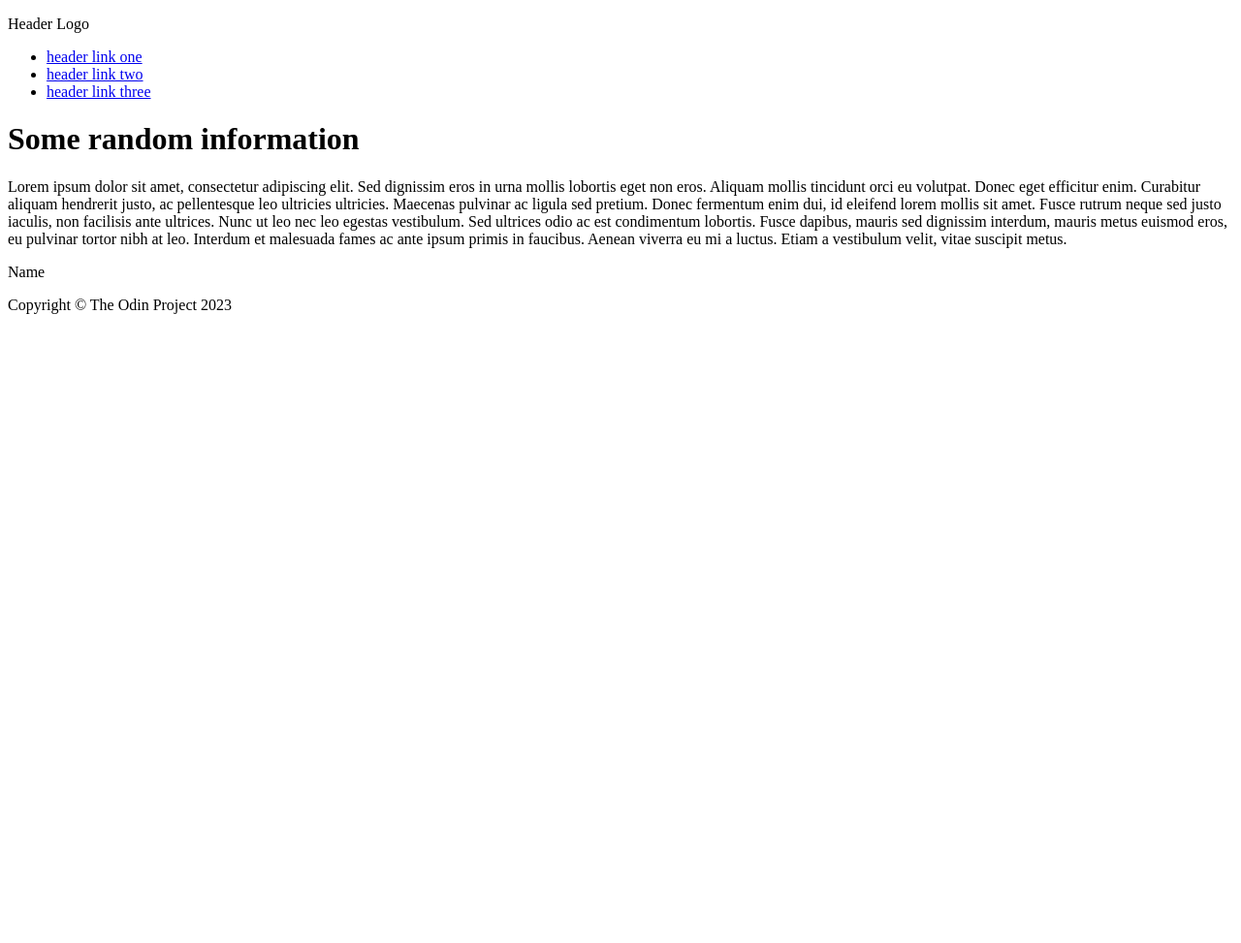
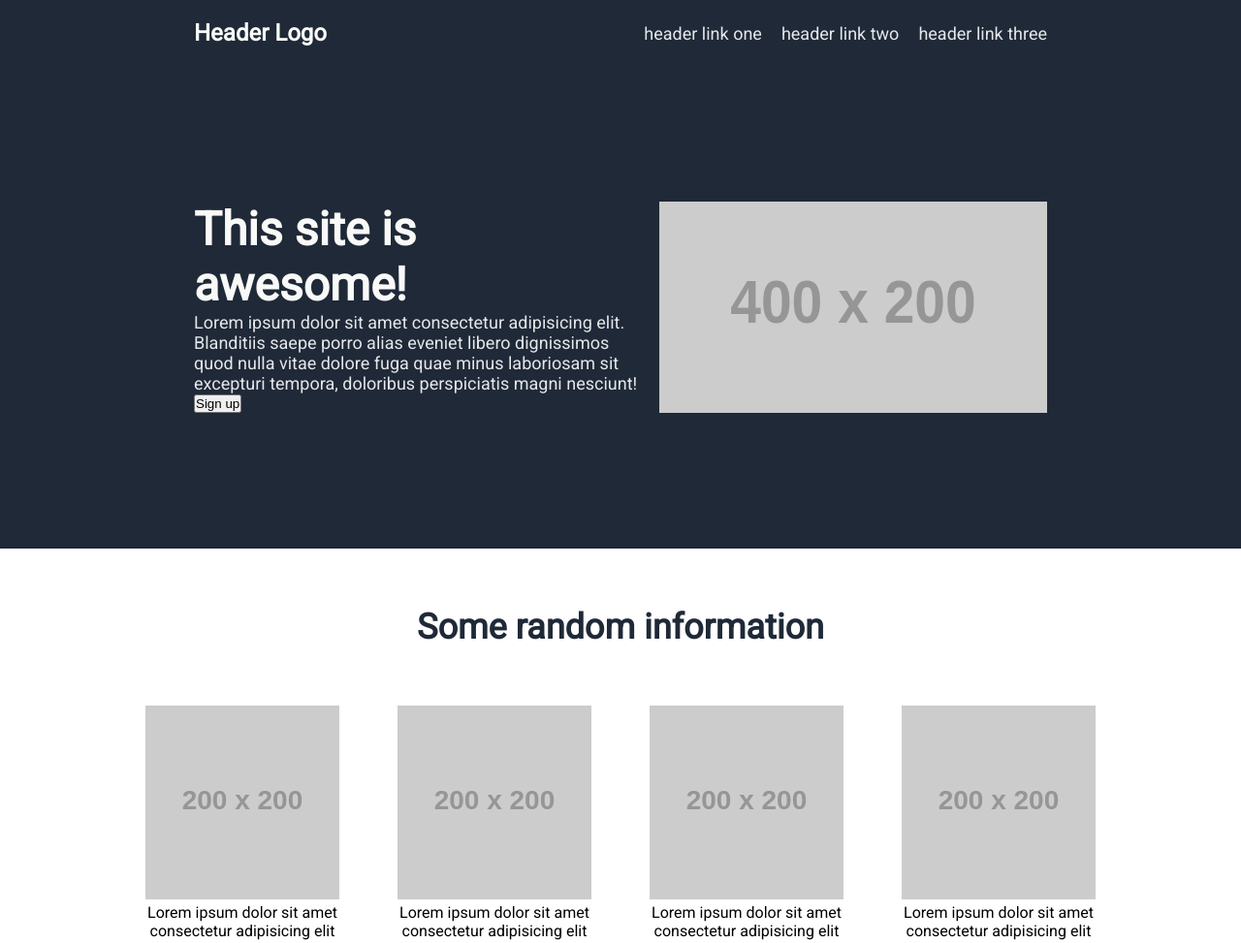
Before and after one commit to zh-ff/reading-lp, a plain HTML site: page index.html in a window 1280 px wide. Shown: the top 973 px of the page at 97% size. Before the commit the page ends 800 px from the top, so only its background shows below. Drawn offline with Linux system fonts and the light colour scheme; placeholder pictures from the web are drawn by us.

Commit message:
style: add rough page design

```diff
--- a/index.html
+++ b/index.html
@@ -5,6 +5,7 @@
     <meta charset="UTF-8">
     <meta name="viewport" content="width=device-width, initial-scale=1.0">
     <title>Reading</title>
+    <link rel="stylesheet" href="styles/style.css">
 </head>
 
 <body>
@@ -18,26 +19,59 @@
     </div>
     <div class="container-flex">
         <div class="description">
-
+            <div class="hero-main">
+                <p class="hero-main-text">
+                    This site is awesome!
+                </p>
+                <p class="hero-secondary-text">
+                    Lorem ipsum dolor sit amet consectetur adipisicing elit. Blanditiis saepe porro alias eveniet libero
+                    dignissimos quod nulla vitae dolore fuga quae minus laboriosam sit excepturi tempora, doloribus
+                    perspiciatis magni nesciunt!
+                </p>
+                <button>Sign up</button>
+            </div>
+            <img src="https://placehold.co/400x200" alt="">
         </div>
         <div class="information">
-            <h1>Some random information</h1>
-
+            <p class="information-header">Some random information</p>
+            <div class="images">
+                <div class="information-image">
+                    <img src="https://placehold.co/200x200" alt="">
+                    <p>Lorem ipsum dolor sit amet consectetur adipisicing elit</p>
+                </div>
+                <div class="information-image">
+                    <img src="https://placehold.co/200x200" alt="">
+                    <p>Lorem ipsum dolor sit amet consectetur adipisicing elit</p>
+                </div>
+                <div class="information-image">
+                    <img src="https://placehold.co/200x200" alt="">
+                    <p>Lorem ipsum dolor sit amet consectetur adipisicing elit</p>
+                </div>
+                <div class="information-image">
+                    <img src="https://placehold.co/200x200" alt="">
+                    <p>Lorem ipsum dolor sit amet consectetur adipisicing elit</p>
+                </div>
+            </div>
         </div>
         <div class="quote">
-            <p>Lorem ipsum dolor sit amet, consectetur adipiscing elit. Sed dignissim eros in urna mollis lobortis eget
+            <p class="quote-text">Lorem ipsum dolor sit amet, consectetur adipiscing elit. Sed dignissim eros in urna
+                mollis lobortis eget
                 non eros. Aliquam mollis tincidunt orci eu volutpat. Donec eget efficitur enim. Curabitur aliquam
                 hendrerit justo, ac pellentesque leo ultricies ultricies. Maecenas pulvinar ac ligula sed pretium. Donec
                 fermentum enim dui, id eleifend lorem mollis sit amet. Fusce rutrum neque sed justo iaculis, non
                 facilisis ante ultrices. Nunc ut leo nec leo egestas vestibulum. Sed ultrices odio ac est condimentum
-                lobortis. Fusce dapibus, mauris sed dignissim interdum, mauris metus euismod eros, eu pulvinar tortor
-                nibh at leo. Interdum et malesuada fames ac ante ipsum primis in faucibus. Aenean viverra eu mi a
-                luctus. Etiam a vestibulum velit, vitae suscipit metus.
+                lobortis.
             </p>
-            <p>Name</p>
+            <p class="quote-author">Random Name</p>
         </div>
         <div class="callout">
-
+            <div class="callout-content">
+                <div class="callout-text">
+                    <p>Call to action! It's time!</p>
+                    <p>Sign up for our product by clicking that button right over there!</p>
+                </div>
+                <button>Sign up</button>
+            </div>
         </div>
     </div>
     <div class="footer">
--- a/styles/style.css
+++ b/styles/style.css
@@ -0,0 +1,124 @@
+@import url('https://fonts.googleapis.com/css2?family=Roboto&display=swap');
+
+* {
+    margin: 0;
+    padding: 0;
+}
+
+body {
+    font-family: Roboto, 'Segoe UI', Tahoma, Geneva, Verdana, sans-serif;
+    display: flex;
+    height: 100vh;
+    flex-direction: column;
+}
+
+.header {
+    padding: 20px 200px;
+    display: flex;
+    justify-content: space-between;
+    background-color: #1F2937;
+    color: white;
+    align-items: center;
+}
+
+.header-logo {
+    font-size: 24px;
+    font-weight: 700;
+    color: #F9FAF8;
+}
+
+.right-links {
+    list-style: none;
+    display: flex;
+    gap: 20px;
+}
+
+li>a {
+    font-size: 18px;
+    color: #E5E7EB;
+    text-decoration: none;
+}
+
+.container-flex {
+    display: flex;
+    flex-direction: column;
+    flex: 1;
+}
+
+.description {
+    display: flex;
+    gap: 20px;
+    padding: 140px 200px;
+    background-color: #1F2937;
+}
+
+.hero-main-text {
+    font-size: 48px;
+    font-weight: bolder;
+    color: #F9FAF8;
+}
+
+.hero-secondary-text {
+    font-size: 18px;
+    color: #E5E7EB;
+}
+
+.information {
+    display: flex;
+    flex-direction: column;
+    align-items: center;
+    padding: 60px 200px;
+}
+
+.information-header {
+    font-size: 36px;
+    font-weight: bolder;
+    color: #1F2937;
+    margin-bottom: 60px;
+}
+
+.images {
+    display: flex;
+    gap: 60px;
+}
+
+.information-image {
+    width: 200px;
+    text-align: center;
+}
+
+.quote {
+    padding: 80px 300px;
+    background-color: #E5E7EB;
+    display: flex;
+    flex-direction: column;
+}
+
+.quote-text {
+    font-size: 26px;
+    color: #1F2937;
+    font-style: italic;
+    font-weight: 100;
+}
+
+.quote-author {
+    font-weight: bold;
+}
+
+.callout {
+    padding: 80px 200px;
+}
+
+.callout-content {
+    background-color: #3882F6;
+    color: #F9FAF8;
+    padding: 40px 80px;
+    display: flex;
+}
+
+.footer {
+    background-color: #1F2937;
+    color: #F9FAF8;
+    padding: 40px 0;
+    text-align: center;
+}
```
